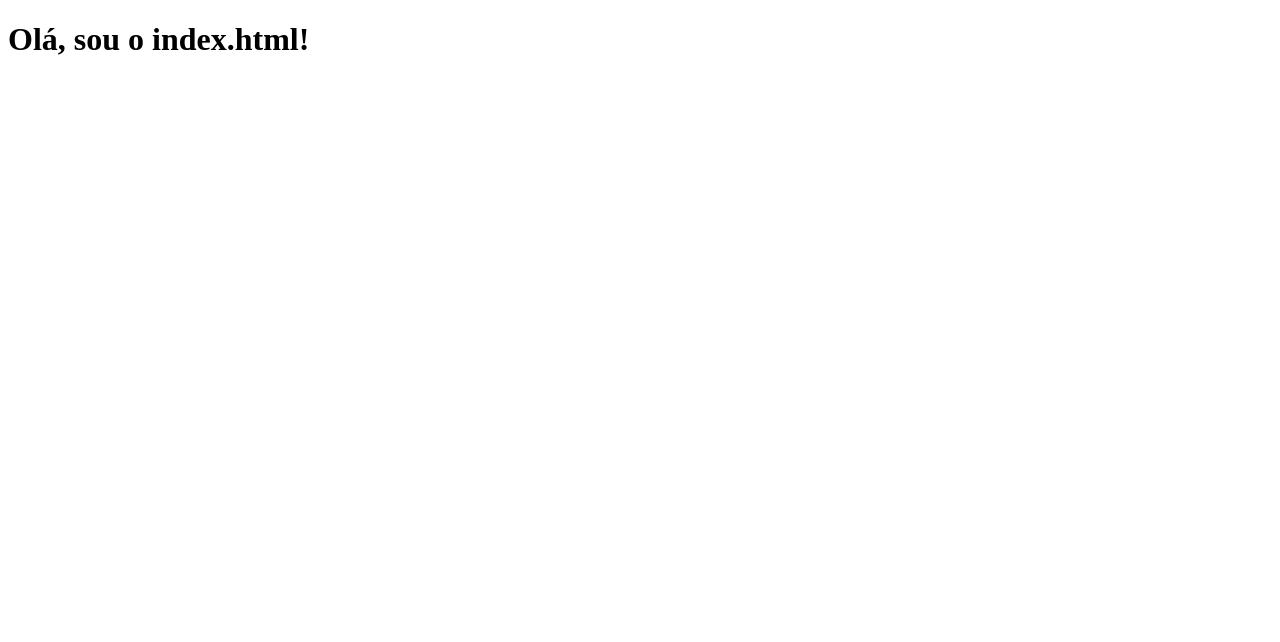
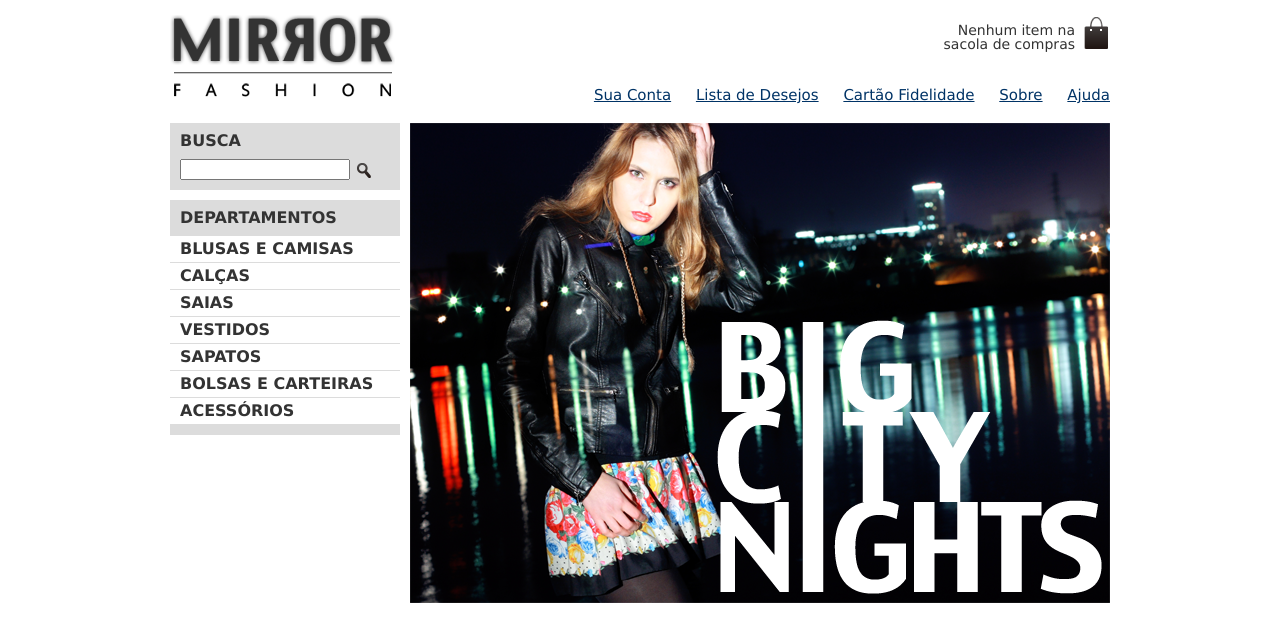
Before and after one commit to igorBraganca/apostilas-caelum, a plain HTML site: page html-css-javascript/WebContent/index.html in a window 1280 px wide. Drawn offline with Linux system fonts and the light colour scheme.

Commit message:
finalizada parte 1 do capitulo 3

```diff
--- a/html-css-javascript/WebContent/css/estilos.css
+++ b/html-css-javascript/WebContent/css/estilos.css
@@ -1,15 +1,96 @@
 @CHARSET "UTF-8";
 
 body {
-	font-family: "Arial", "Helvetica", sans-serif;
-	border-color: red;
-	border-style: solid;
-	border-width: 1px;
+	color: #333333;
+	font-family: "Lucida Sans Unicode", "Lucida Grande", sans-serif;
 }
 
-p {
-	line-height: 20px; /* tamanho da altura de cada linha */
-	letter-spacing: 1px; /* tamanho do espaço entre cada letra */
-	word-spacing: 3px; /* tamanho do espaço entre cada palavra */
-	text-indent: 30px; /* tamanho da margem da primeira linha do texto */
+header {
+	position: relative;
 }
+
+.container {
+	margin: 15px auto 0 auto;
+	width: 940px;
+}
+
+.sacola {
+	position: absolute;
+	top: 0;
+	right: 0;
+	background: url(../img/sacola.png) no-repeat top right;
+	font-size: 14px;
+	padding-right: 35px;
+	text-align: right;
+	width: 140px;
+	padding-top: 8px;
+}
+
+.menu-opcoes {
+	position: absolute;
+	bottom: 0;
+	right: 0;
+}
+
+.menu-opcoes ul {
+	font-size: 15px;
+}
+
+.menu-opcoes a {
+	color: #003366;
+}
+
+.menu-opcoes ul li {
+	display: inline;
+	margin-left: 20px;
+}
+
+.destaque {
+	margin-top: 20px;
+}
+
+.busca, .menu-departamentos {
+	background-color: #dcdcdc;
+	font-weight: bold;
+	text-transform: uppercase;
+	margin-right: 10px;
+	width: 230px;
+	/* overflow adicionado para resolver problema de collapsing margins*/
+	overflow: auto;
+}
+
+.busca h2, .busca form, .menu-departamentos h2 {
+	margin: 10px;
+}
+
+.menu-departamentos li {
+	background-color: white;
+	margin-bottom: 1px;
+	padding: 5px 10px;
+}
+
+.menu-departamentos a {
+	color: #333333;
+	text-decoration: none;
+}
+
+.menu-departamentos {
+	margin-top: 10px;
+	padding-bottom: 10px;
+}
+
+.busca input {
+	vertical-align: middle;
+}
+
+.busca input[type=search] {
+	width: 170px;
+}
+
+.busca, .menu-departamentos {
+	float: left;
+}
+
+.menu-departamentos {
+	clear: left;
+}
--- /dev/null
+++ b/html-css-javascript/WebContent/css/reset.css
@@ -0,0 +1,41 @@
+html, body, div, span, applet, object, iframe, h1, h2, h3, h4, h5, h6, p,
+	blockquote, pre, a, abbr, acronym, address, big, cite, code, del, dfn,
+	em, img, ins, kbd, q, s, samp, small, strike, strong, sub, sup, tt, var,
+	b, u, i, center, dl, dt, dd, ol, ul, li, fieldset, form, label, legend,
+	table, caption, tbody, tfoot, thead, tr, th, td, article, aside, canvas,
+	details, embed, figure, figcaption, footer, header, hgroup, menu, nav,
+	output, ruby, section, summary, time, mark, audio, video {
+	margin: 0;
+	padding: 0;
+	border: 0;
+	font-size: 100%;
+	font: inherit;
+	vertical-align: baseline
+}
+
+article, aside, details, figcaption, figure, footer, header, hgroup,
+	menu, nav, section {
+	display: block
+}
+
+body {
+	line-height: 1
+}
+
+ol, ul {
+	list-style: none
+}
+
+blockquote, q {
+	quotes: none
+}
+
+blockquote:before, blockquote:after, q:before, q:after {
+	content: '';
+	content: none
+}
+
+table {
+	border-collapse: collapse;
+	border-spacing: 0
+}
--- a/html-css-javascript/WebContent/css/sobre.css
+++ b/html-css-javascript/WebContent/css/sobre.css
@@ -3,22 +3,59 @@
 body {
 	color: #333333;
 	font-family: "Lucida Sans Unicode", "Lucida Grande", sans-serif;
-	margin-left: auto;
-	margin-right: auto;
+}
+
+.container {
+	margin: 15px auto;
 	width: 940px;
 }
 
-h1 {
+header {
+	position: relative;
+}
+
+.sacola {
+	position: absolute;
+	top: 0;
+	right: 0;
+	background: url(../img/sacola.png) no-repeat top right;
+	font-size: 14px;
+	padding-right: 35px;
+	text-align: right;
+	width: 140px;
+	padding-top: 8px;
+}
+
+.menu-opcoes {
+	position: absolute;
+	bottom: 0;
+	right: 0;
+}
+
+.menu-opcoes ul {
+	font-size: 15px;
+}
+
+.menu-opcoes a {
+	color: #003366;
+}
+
+.menu-opcoes ul li {
+	display: inline;
+	margin-left: 20px;
+}
+
+.titulo_1 {
 	background-image: url(../img/sobre-background.jpg);
 	padding: 10px;
 }
 
-h2 {
+.titulo_2 {
 	border-bottom: 2px solid #333333;
 	margin-top: 30px;
 }
 
-p {
+.paragrafo {
 	padding: 0 45px;
 	text-align: justify;
 	text-indent: 60px;
--- a/html-css-javascript/WebContent/index.html
+++ b/html-css-javascript/WebContent/index.html
@@ -3,8 +3,60 @@
 <head>
 <title>Mirror Fashion</title>
 <meta charset="utf-8">
+<link rel="stylesheet" href="css/reset.css">
+<link rel="stylesheet" href="css/estilos.css">
 </head>
 <body>
-	<h1>Olá, sou o index.html!</h1>
+	<header class="container">
+		<h1>
+			<img src="img/logo.png" alt="Mirror Fashion">
+		</h1>
+
+		<p class="sacola">Nenhum item na sacola de compras</p>
+
+		<nav class="menu-opcoes">
+			<ul>
+				<li><a href="#">Sua Conta</a></li>
+				<li><a href="#">Lista de Desejos</a></li>
+				<li><a href="#">Cartão Fidelidade</a></li>
+				<li><a href="sobre.html">Sobre</a></li>
+				<li><a href="#">Ajuda</a></li>
+			</ul>
+		</nav>
+	</header>
+
+	<div class="container destaque">
+
+		<section class="busca">
+			<h2>Busca</h2>
+
+			<form>
+				<input type="search">
+				<input type="image" src="img/busca.png">
+			</form>
+		</section>
+		<!-- fim .busca -->
+
+		<section class="menu-departamentos">
+			<h2>Departamentos</h2>
+
+			<nav>
+				<ul>
+					<li><a href="#">Blusas e Camisas</a></li>
+					<li><a href="#">Calças</a></li>
+					<li><a href="#">Saias</a></li>
+					<li><a href="#">Vestidos</a></li>
+					<li><a href="#">Sapatos</a></li>
+					<li><a href="#">Bolsas e Carteiras</a></li>
+					<li><a href="#">Acessórios</a></li>
+				</ul>
+			</nav>
+		</section>
+		<!-- fim .menu-departamentos -->
+
+		<img src="img/destaque-home.png" alt="Promoção: Big City Night">
+	</div>
+	<!-- fim .container .destaque -->
+
 </body>
 </html>
```
Also changed, not shown: html-css-javascript/WebContent/sobre.html (+29 -12 lines).
